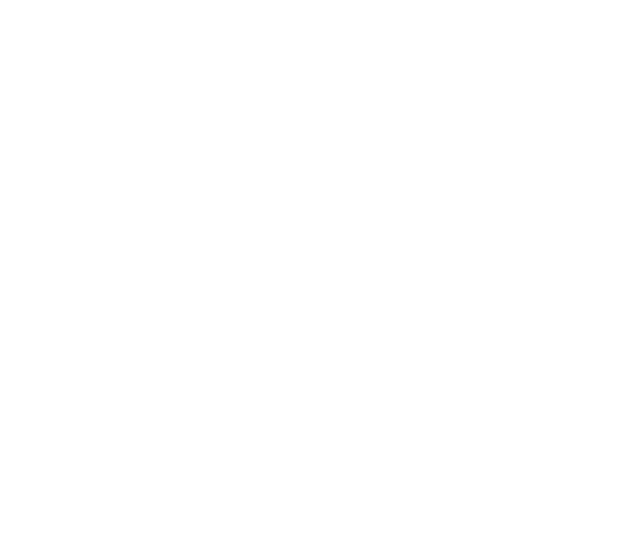
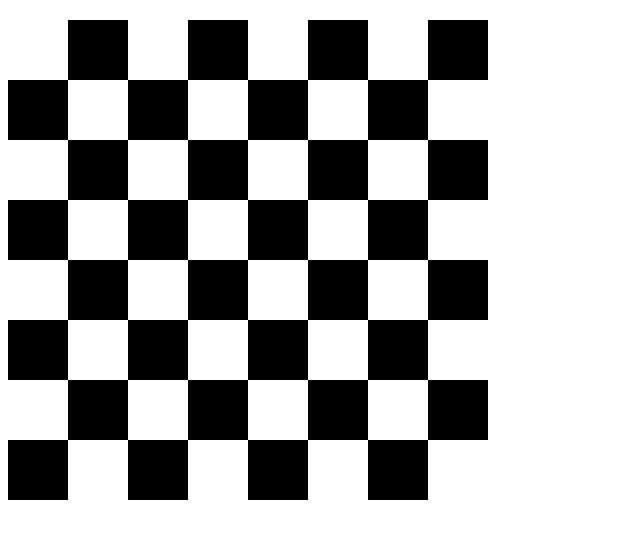
Before and after one commit to grmgustavo/projeto-de-interface, a plain HTML site: page my-chess/index.html in a window 1280 px wide. Shown: the whole page, without its empty margins (0-640 px from the left). Drawn offline with Linux system fonts and the light colour scheme.

Commit message:
corrige o tabuleiro

```diff
--- a/my-chess/index.html
+++ b/my-chess/index.html
@@ -5,7 +5,6 @@
     <meta name="viewport" content="width=device-width, initial-scale=1.0">
     <title>Chess</title>
     <link rel="stylesheet" href="style.css">
-    <script src="script.js"></script>
 
 </head>
 <body>
--- a/my-chess/script.js
+++ b/my-chess/script.js
@@ -1,17 +1,20 @@
-document.addEventListener('DOMContentLoaded', () => {
-    const board = document.getElementById('chessboard')
+document.addEventListener('DOMContentLoaded',
+    function () {
+        const board = document.getElementById('chessboard')
 
-    for (let row; row < 8; row++) {
-        for (let col; col < 8; col++) {
-            document.createElement('div')
+        for (let row = 0; row < 8; row++) {
+            for (let col = 0; col < 8; col++) {
+                let square = document.createElement('div')
 
-            if ((row + col) % 2 === 0) {
-                square.className = 'chessboard-square white-square'
-            } else {
-                square.className = 'chessboard-square black-square'
+                square.className =
+                    (row + col) % 2 === 0 ?
+                        'chessboard-square white-square' :
+                        'chessboard-square black-square'
+
+                board.appendChild(square)
             }
+        }
 
-            board.appendChild(square)
-        }
+
     }
-})
+)
```
